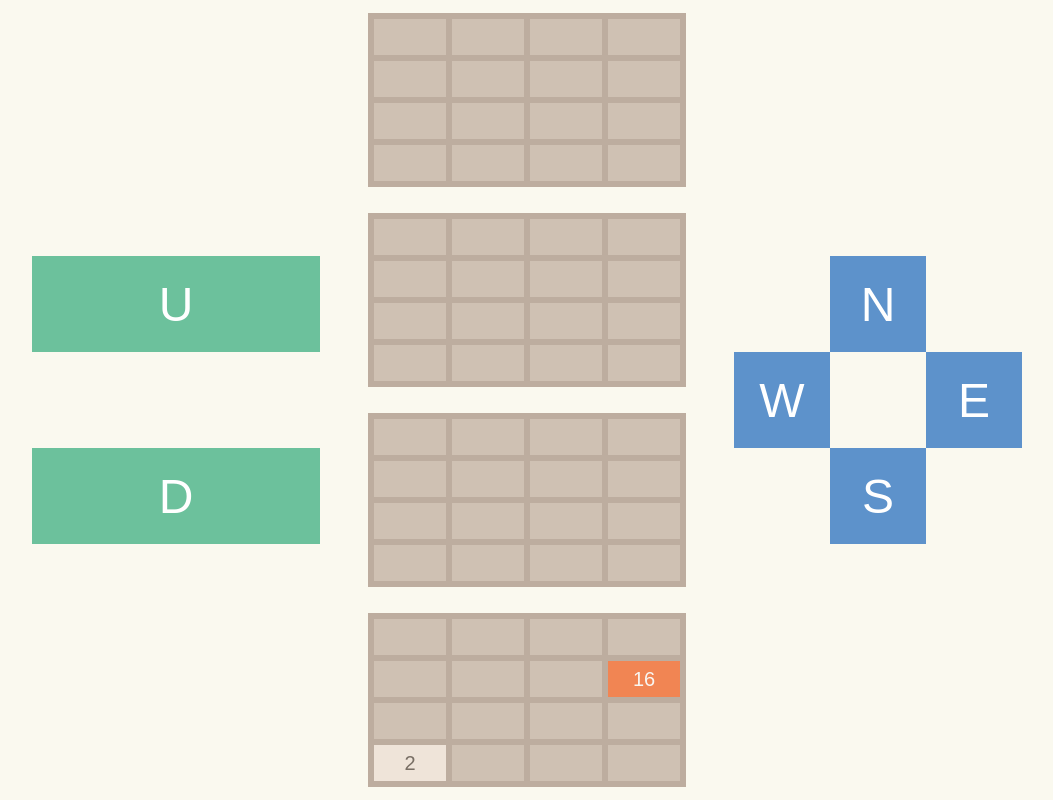
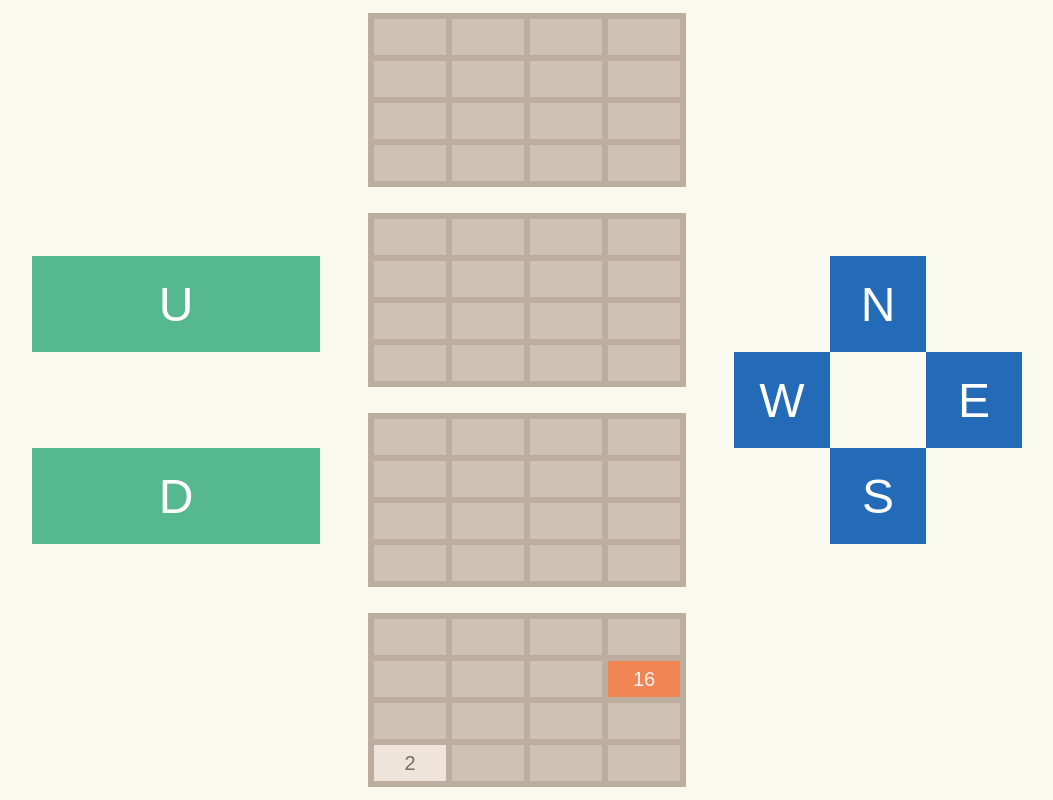
Before and after one commit to cherche/2to33, a website with bundled scripts: page src/index.html in a window 1280 px wide. Shown: the whole page, without its empty margins (113-1166 px from the left). Built offline with nearby package versions, Linux system fonts and the light colour scheme.

Commit message:
Darkened control buttons

```diff
--- a/src/css/colours.css
+++ b/src/css/colours.css
@@ -13,17 +13,17 @@ main table {
 
 .controls .w,
 .controls .e {
-  background-color: #5d92cb;
+  background-color: #246bb7;
 }
 
 .controls .n,
 .controls .s {
-  background-color: #5d92cb;
+  background-color: #246bb7;
 }
 
 .controls .u,
 .controls .d {
-  background-color: #6cc19c;
+  background-color: #56b88e;
 }
 
 /* Empty spaces */
```
Also changed, not shown: dist/bundle.css.
